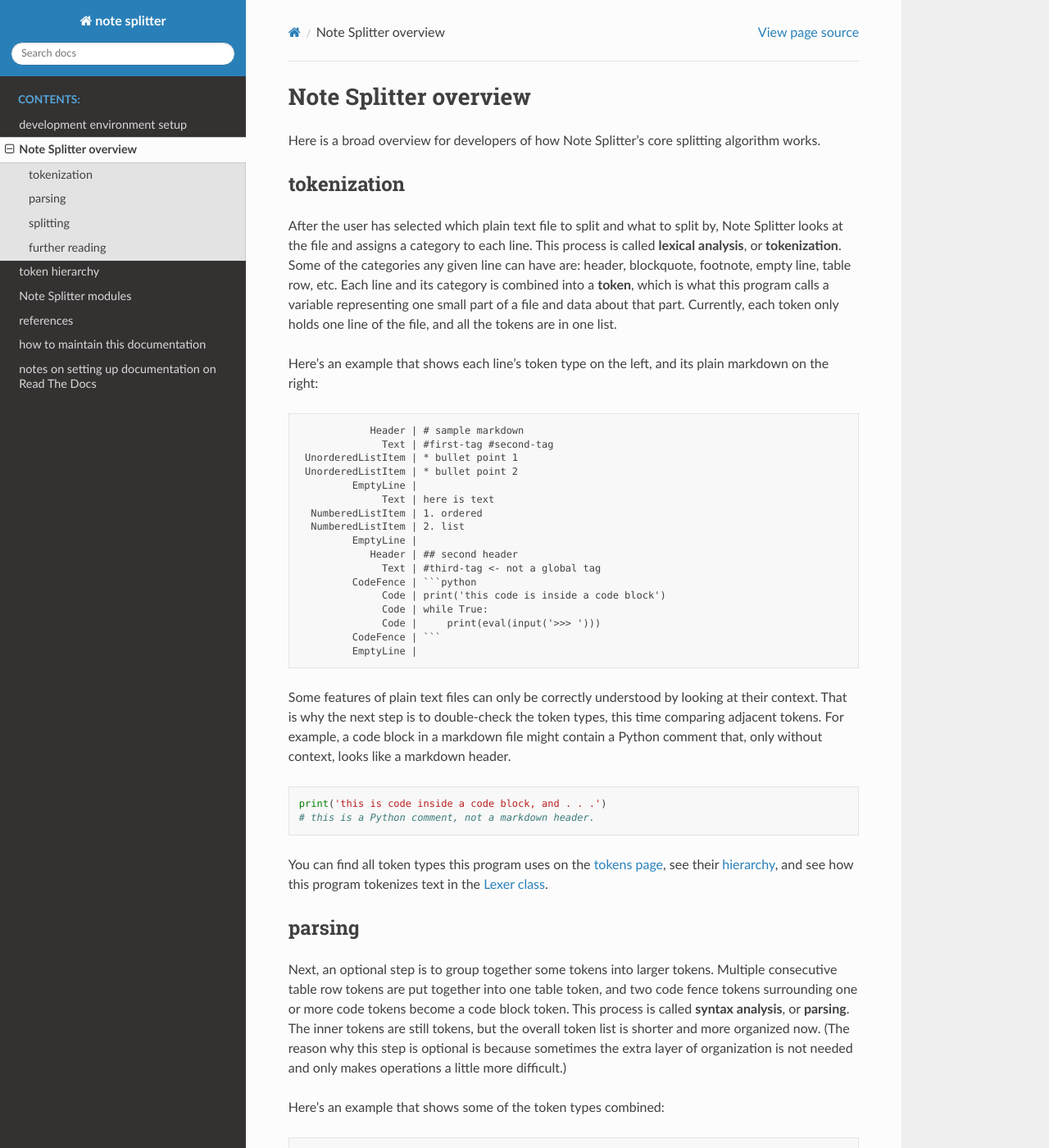
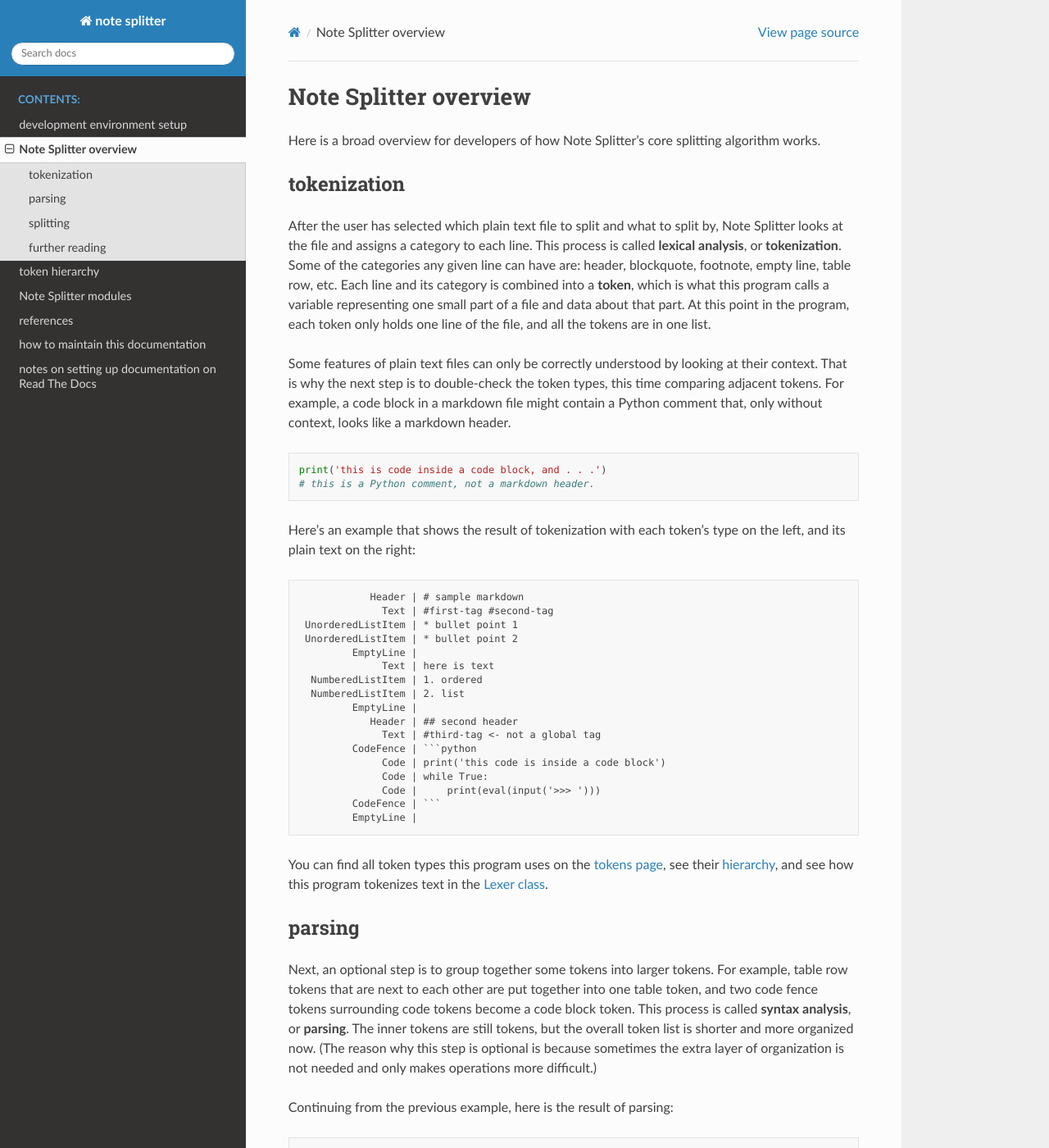
Before and after one commit to wheelercj/note-splitter, a Sphinx documentation site: the page built from docs/note-splitter-overview.md, in a window 1280 px wide and 1400 px high. Shown: the whole window at 82% size. Built offline with Sphinx 7.4.7 and the Read the Docs theme 2.0.0, drawn with Linux system fonts in a browser that asks for light colours; some of the changed text lies outside the part shown.

Commit message:
Clarify several descriptions of how Note Splitter works

````diff
--- a/docs/note-splitter-overview.md
+++ b/docs/note-splitter-overview.md
@@ -3,9 +3,16 @@
 Here is a broad overview for developers of how Note Splitter's core splitting algorithm works.
 
 ## tokenization
-After the user has selected which plain text file to split and what to split by, Note Splitter looks at the file and assigns a category to each line. This process is called **lexical analysis**, or **tokenization**. Some of the categories any given line can have are: header, blockquote, footnote, empty line, table row, etc. Each line and its category is combined into a **token**, which is what this program calls a variable representing one small part of a file and data about that part. Currently, each token only holds one line of the file, and all the tokens are in one list.
+After the user has selected which plain text file to split and what to split by, Note Splitter looks at the file and assigns a category to each line. This process is called **lexical analysis**, or **tokenization**. Some of the categories any given line can have are: header, blockquote, footnote, empty line, table row, etc. Each line and its category is combined into a **token**, which is what this program calls a variable representing one small part of a file and data about that part. At this point in the program, each token only holds one line of the file, and all the tokens are in one list.
 
-Here's an example that shows each line's token type on the left, and its plain markdown on the right:
+Some features of plain text files can only be correctly understood by looking at their context. That is why the next step is to double-check the token types, this time comparing adjacent tokens. For example, a code block in a markdown file might contain a Python comment that, only without context, looks like a markdown header.
+
+```python
+print('this is code inside a code block, and . . .')
+# this is a Python comment, not a markdown header.
+```
+
+Here's an example that shows the result of tokenization with each token's type on the left, and its plain text on the right:
 
 ```
             Header | # sample markdown
@@ -27,19 +34,12 @@
          EmptyLine |
 ```
 
-Some features of plain text files can only be correctly understood by looking at their context. That is why the next step is to double-check the token types, this time comparing adjacent tokens. For example, a code block in a markdown file might contain a Python comment that, only without context, looks like a markdown header.
-
-```python
-print('this is code inside a code block, and . . .')
-# this is a Python comment, not a markdown header.
-```
-
 You can find all token types this program uses on the [tokens page](tokens.rst), see their [hierarchy](token-hierarchy.md), and see how this program tokenizes text in the [Lexer class](https://github.com/wheelercj/note-splitter/blob/master/note_splitter/lexer.py).
 
 ## parsing
-Next, an optional step is to group together some tokens into larger tokens. Multiple consecutive table row tokens are put together into one table token, and two code fence tokens surrounding one or more code tokens become a code block token. This process is called **syntax analysis**, or **parsing**. The inner tokens are still tokens, but the overall token list is shorter and more organized now. (The reason why this step is optional is because sometimes the extra layer of organization is not needed and only makes operations a little more difficult.)
+Next, an optional step is to group together some tokens into larger tokens. For example, table row tokens that are next to each other are put together into one table token, and two code fence tokens surrounding code tokens become a code block token. This process is called **syntax analysis**, or **parsing**. The inner tokens are still tokens, but the overall token list is shorter and more organized now. (The reason why this step is optional is because sometimes the extra layer of organization is not needed and only makes operations more difficult.)
 
-Here's an example that shows some of the token types combined:
+Continuing from the previous example, here is the result of parsing:
 
 ```
             Header | # sample markdown
@@ -66,9 +66,9 @@
 Parsing occurs in the constructor of the AST (abstract syntax tree) class, which is in [parser_.py](https://github.com/wheelercj/note-splitter/blob/master/note_splitter/parser_.py).
 
 ## splitting
-Note Splitter takes the syntax tree and the user's choice of what to split by, and divides the syntax tree into new tokens (in the code, they're called **Section** tokens). These section tokens are each a smaller syntax tree that is still easy to modify.
+Note Splitter takes the syntax tree and the user's choice of what to split by, and splits the syntax tree into sections. (Each section's tokens are put together into a Section token). These section tokens are each a smaller syntax tree that is still easy to modify.
 
-Here's an example with section tokens where the user chose to split by headers of all levels:
+Continuing from the previous example, here's the result of splitting where the user chose to split by headers of all levels:
 
 ```
            Section | # sample markdown
@@ -90,7 +90,7 @@
                    |
 ```
 
-You can see the code for splitting in [splitter.py](https://github.com/wheelercj/note-splitter/blob/master/note_splitter/splitter.py).
+Once again, all the previous tokens still exist and can be accessed, they have simply been grouped together inside other tokens. You can see the code for splitting in [splitter.py](https://github.com/wheelercj/note-splitter/blob/master/note_splitter/splitter.py).
 
 After formatting and any final adjustments, the sections are converted back to plain text strings and saved into new files.
 
````
